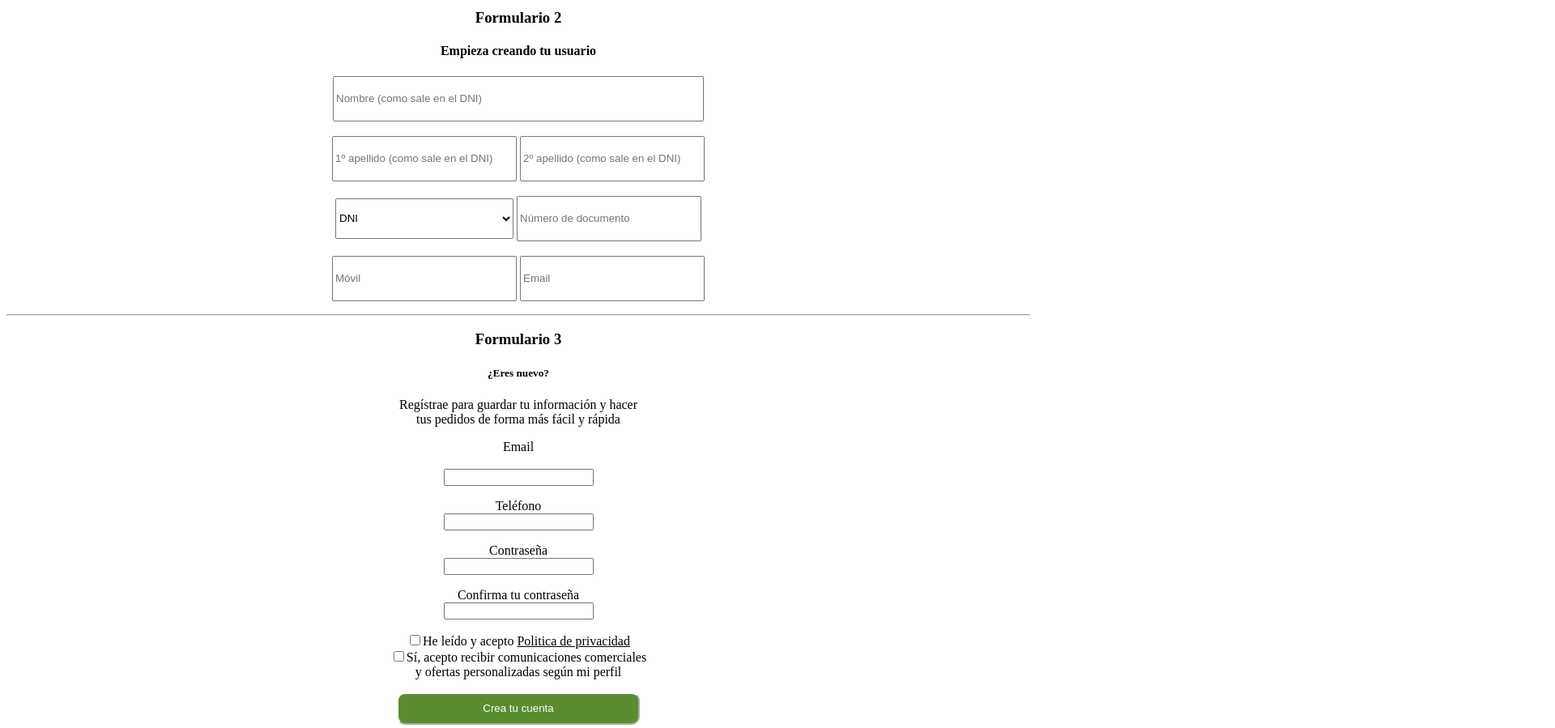
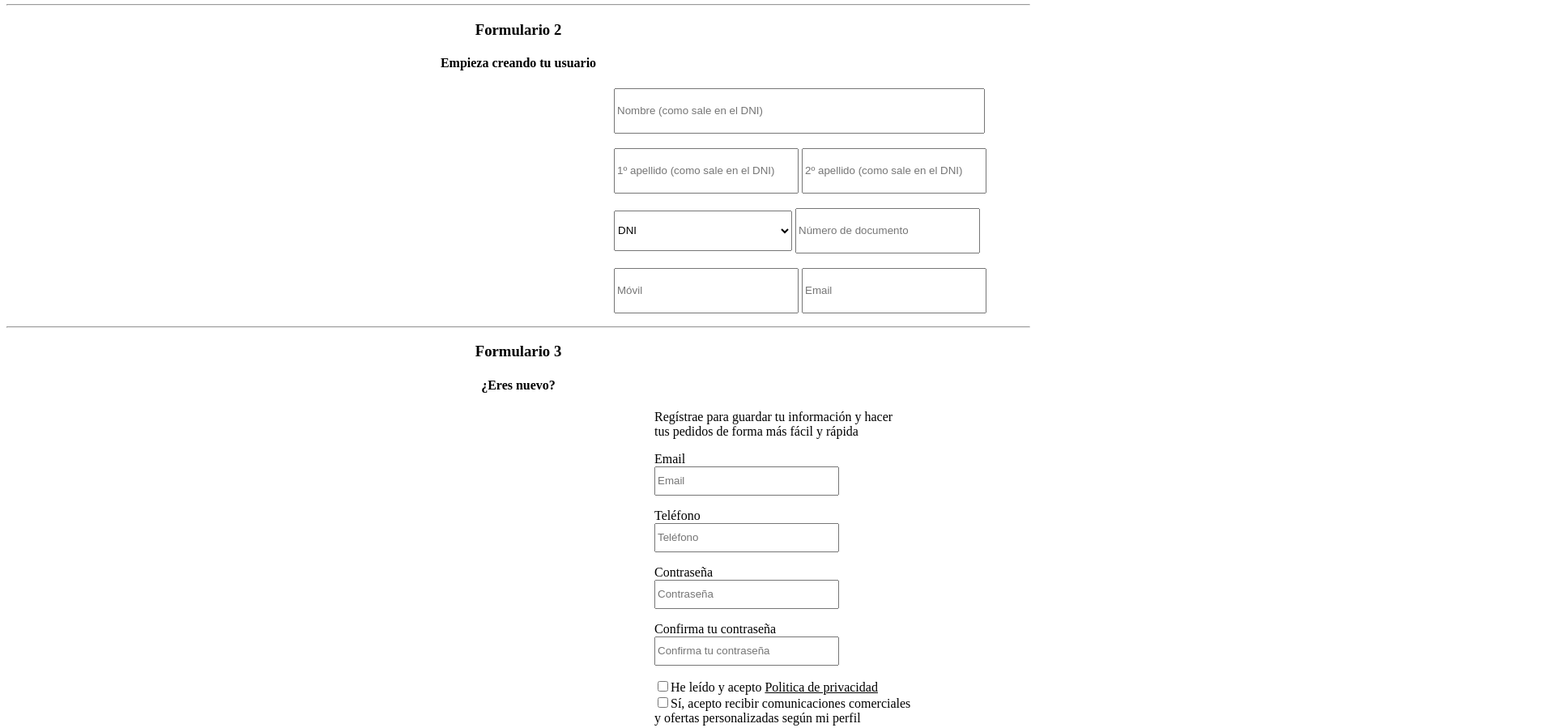
Before and after one commit to VictorBlat/practica-9, a plain HTML site: page index.html in a window 1280 px wide. Shown: the part 445-1344 px from the top of the page at 81% size, 1920 px wide, since content can reach past the window. Drawn offline with Linux system fonts and the light colour scheme.

Commit message:
terminado

```diff
--- a/index.html
+++ b/index.html
@@ -23,7 +23,7 @@
 <p>
     Número de documento
     <br>
-    <input type="text" id="Número de documento" name="numero de documento">
+    <input class="pequeño" type="text" id="Número de documento" name="numero de documento">
 </p>
 
 
@@ -46,7 +46,7 @@
 <form action="web.php" method="get">
     <h3><center>Formulario 2</center></h3>
     <h4><center>Empieza creando tu usuario</center></h4>
-    <p>
+    <p class="center">
 
         <input class="formulario2" type="text" name="nombre" id="nombre" placeholder="Nombre (como sale en el DNI)">
         <br>
@@ -80,27 +80,27 @@
 <hr>
 <form action="web.php" method="get">
     <h3><center>Formulario 3</center></h3>
-    <h5><center>¿Eres nuevo?</center></h5>
+    <h4><center>¿Eres nuevo?</center></h4>
     <p>Regístrae para guardar tu información y hacer <br> tus pedidos de forma más fácil y rápida</p>
     <p>
-        Email <br><br>
-        <input type="email" name="email" id="email">
+        Email <br>
+        <input class="pequeño" type="email" name="email" id="email" placeholder="Email">
         <br>
     </p>
     <p>
         Teléfono <br>
-        <input type="tel" id="telefono" name="telefono">
+        <input class="pequeño" type="tel" id="telefono" name="telefono" placeholder="Teléfono">
     </p>
     <p>
         Contraseña
         <br>
-        <input type="password" id="password" name="password">
+        <input class="pequeño" type="password" id="password" name="password" placeholder="Contraseña">
     </p>
     <p>
     Confirma tu contraseña
 
     <br>
-    <input type="password" id="password" name="password">
+    <input class="pequeño" type="password" id="password" name="password" placeholder="Confirma tu contraseña">
     </p>
 
 
--- a/style.css
+++ b/style.css
@@ -9,7 +9,12 @@ input.Entrar{
 
 }
 p{
-    text-align: center;
+    position: relative;
+    left: 800px;
+}
+p.center{
+    position: relative;
+    left: 750px;
 }
 input.crear{
     position: relative;
@@ -42,3 +47,10 @@ select.pequeños{
     border-color: black 10px;
 
 }
+input.pequeño{
+    position: relative;
+    width: 220px;
+    height: 30px;
+    border-color: black 10px;
+
+}
```
